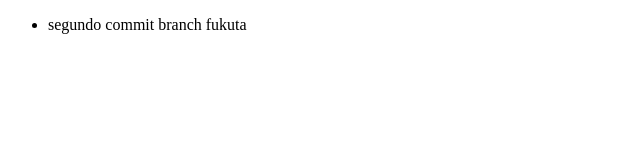
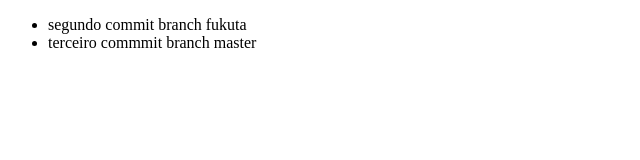
Before and after one commit to alessandro-fukuta/githubcurso, a plain HTML site: page index.html in a window 1280 px wide. Shown: the whole page, without its empty margins (0-640 px from the left). Drawn offline with Linux system fonts and the light colour scheme.

Commit message:
terceiro commit branch master

```diff
--- a/index.html
+++ b/index.html
@@ -8,6 +8,7 @@
 <body>
   <ul>
     <li>segundo commit branch fukuta</li>
+    <li>terceiro commmit branch master</li>
   </ul>
 </body>
 </html>
```
